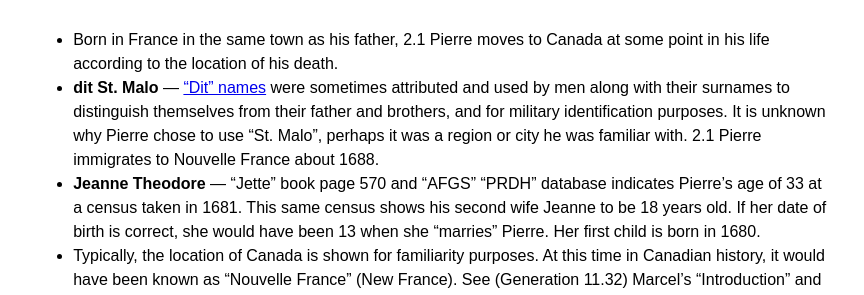
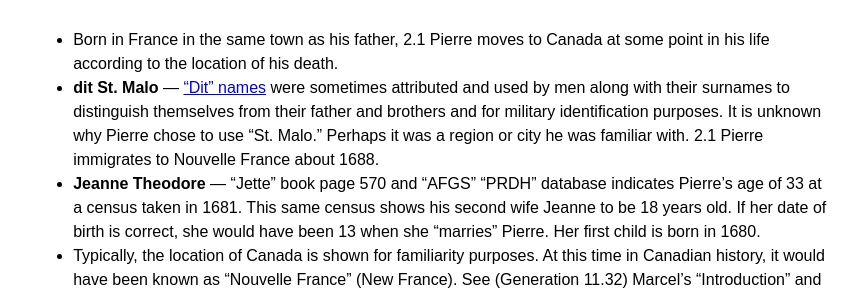
Before and after one commit to highchair/hogue-family-ancestry, a Jekyll site: the page built from _people/1648-pierre-hogue.md, in a window 1280 px wide. Shown: the part 1469-1764 px from the top of the page, without its empty margins (18-882 px from the left). Built offline with Jekyll 4.4.1, drawn with Linux system fonts in a browser that asks for light colours.

```diff
--- a/_people/1648-pierre-hogue.md
+++ b/_people/1648-pierre-hogue.md
@@ -46,7 +46,7 @@ Read (Generation 11.32) Marcel’s [Story of Pierre for more]({% link _posts/201
 ## Notes
 
 + Born in France in the same town as his father, 2.1 Pierre moves to Canada at some point in his life according to the location of his death.
-+ **dit St. Malo** — [“Dit” names](https://en.wikipedia.org/wiki/Dit_name) were sometimes attributed and used by men along with their surnames to distinguish themselves from their father and brothers, and for military identification purposes. It is unknown why Pierre chose to use “St. Malo”, perhaps it was a region or city he was familiar with. 2.1 Pierre immigrates to Nouvelle France about 1688.
++ **dit St. Malo** — [“Dit” names](https://en.wikipedia.org/wiki/Dit_name) were sometimes attributed and used by men along with their surnames to distinguish themselves from their father and brothers and for military identification purposes. It is unknown why Pierre chose to use “St. Malo.” Perhaps it was a region or city he was familiar with. 2.1 Pierre immigrates to Nouvelle France about 1688.
 + **Jeanne Theodore** — “Jette” book page 570 and “AFGS” “PRDH” database indicates Pierre’s age of 33 at a census taken in 1681. This same census shows his second wife Jeanne to be 18 years old. If her date of birth is correct, she would have been 13 when she “marries” Pierre. Her first child is born in 1680.
 + Typically, the location of Canada is shown for familiarity purposes. At this time in Canadian history, it would have been known as “Nouvelle France” (New France). See (Generation 11.32) Marcel’s “Introduction” and “Story of Pierre” for additional information. _New France became the British Province of Quebec in 1763 after France ceded it in the Treaty of Paris at the end of the Seven Years’ War._
 + Some of the above information taken from “Bibliotheque et Archives nationals du Quebec,” the “Grand Bibliotheque Collection nationale” in Montreal, and the “AFGS” “PRDH” database.
```
